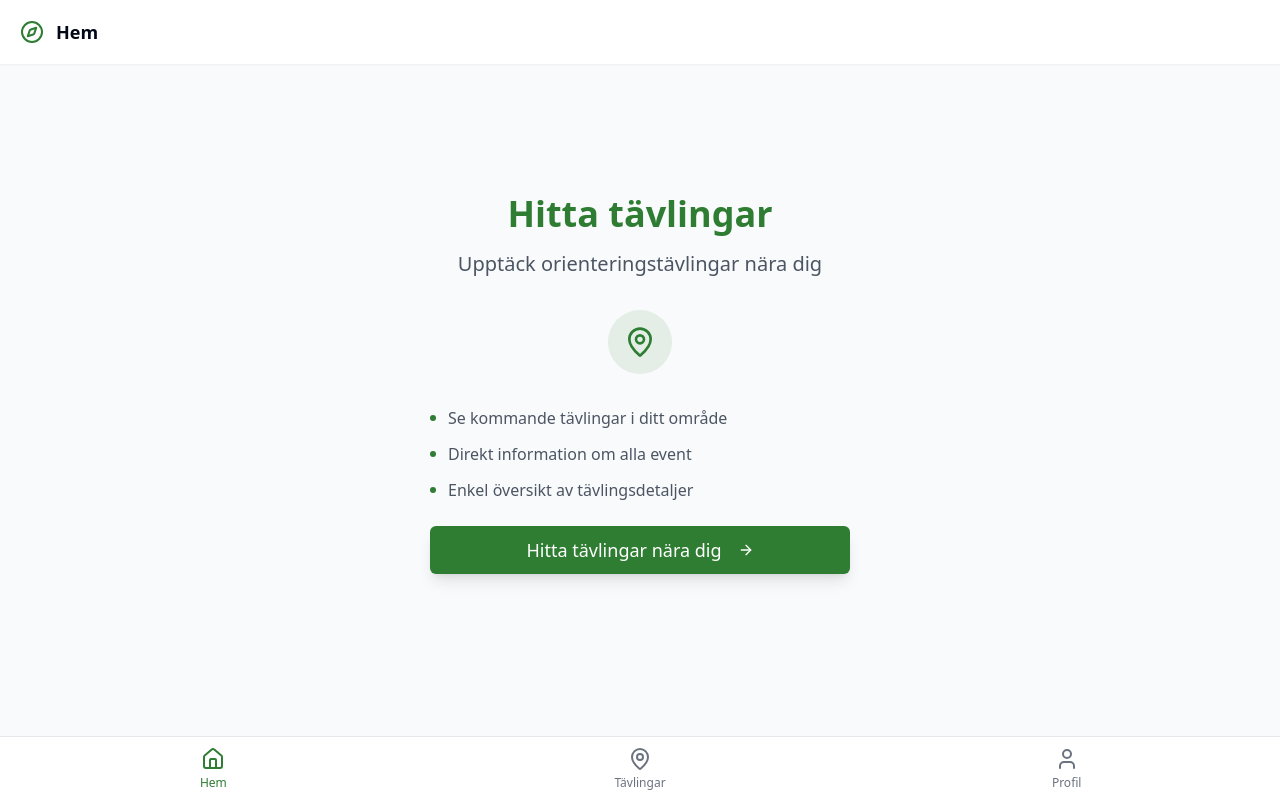
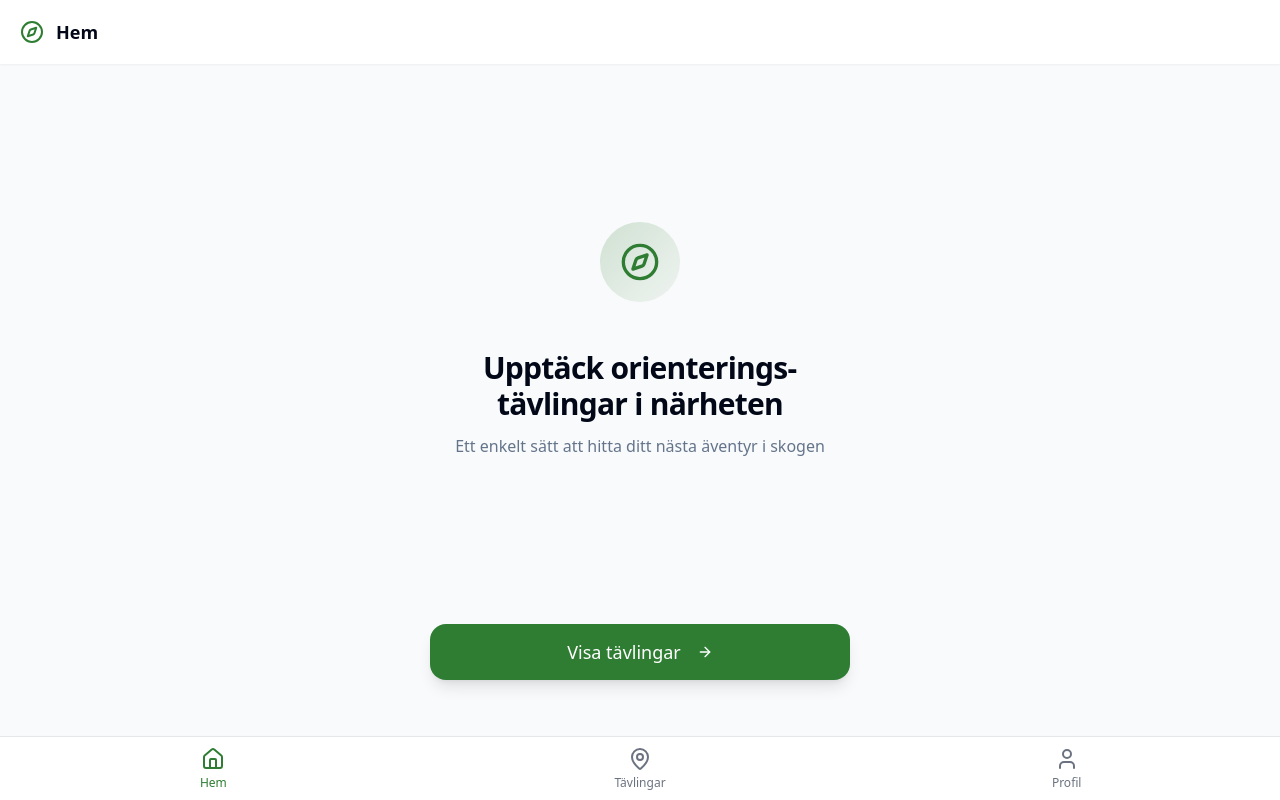
Before and after one commit to runemalm/orientera-mobile, a React (Vite) app: page /home in a window 1280 px wide. Built offline with nearby package versions, Linux system fonts and the light colour scheme.

Commit message:
Refactor: Improve UI design

```diff
--- a/src/pages/HomePage.tsx
+++ b/src/pages/HomePage.tsx
@@ -2,7 +2,7 @@
 import React from 'react';
 import { useNavigate } from 'react-router-dom';
 import { Button } from '@/components/ui/button';
-import { MapPin, ArrowRight } from 'lucide-react';
+import { Compass, ArrowRight } from 'lucide-react';
 import MobileLayout from '../components/layout/MobileLayout';
 
 const HomePage: React.FC = () => {
@@ -14,42 +14,31 @@ const HomePage: React.FC = () => {
 
   return (
     <MobileLayout title="Hem">
-      <div className="flex flex-col min-h-[80vh] justify-center p-6 space-y-8">
-        <div className="text-center space-y-4">
-          <h1 className="text-4xl font-bold text-primary">
-            Hitta tävlingar
-          </h1>
-          <p className="text-xl text-gray-600">
-            Upptäck orienteringstävlingar nära dig
-          </p>
-        </div>
+      <div className="flex flex-col items-center justify-between min-h-[80vh] p-6">
+        {/* Hero Section */}
+        <div className="flex-1 flex flex-col items-center justify-center w-full space-y-8">
+          <div className="w-20 h-20 bg-gradient-to-br from-primary/20 to-primary/5 rounded-full flex items-center justify-center mb-4">
+            <Compass className="w-10 h-10 text-primary" />
+          </div>
 
-        <div className="flex justify-center">
-          <div className="w-16 h-16 bg-primary/10 rounded-full flex items-center justify-center">
-            <MapPin className="w-8 h-8 text-primary" />
+          <div className="text-center space-y-3 max-w-sm">
+            <h1 className="text-3xl font-bold tracking-tight">
+              Upptäck orienterings­tävlingar i närheten
+            </h1>
+            <p className="text-muted-foreground">
+              Ett enkelt sätt att hitta ditt nästa äventyr i skogen
+            </p>
           </div>
         </div>
 
-        <div className="space-y-6">
-          <ul className="space-y-3">
-            {[
-              'Se kommande tävlingar i ditt område',
-              'Direkt information om alla event',
-              'Enkel översikt av tävlingsdetaljer'
-            ].map((feature, index) => (
-              <li key={index} className="flex items-center gap-3">
-                <div className="w-1.5 h-1.5 rounded-full bg-primary" />
-                <span className="text-gray-600">{feature}</span>
-              </li>
-            ))}
-          </ul>
-
+        {/* CTA Section */}
+        <div className="w-full mt-8">
           <Button
             onClick={handleFindCompetitions}
-            className="w-full py-6 text-lg shadow-lg hover:scale-105 transition-transform duration-200 group"
+            className="w-full py-7 text-lg font-medium rounded-2xl shadow-lg hover:shadow-xl transition-all duration-200"
           >
-            Hitta tävlingar nära dig
-            <ArrowRight className="ml-2 w-5 h-5 group-hover:translate-x-1 transition-transform" />
+            Visa tävlingar
+            <ArrowRight className="ml-2 w-5 h-5" />
           </Button>
         </div>
       </div>
```
